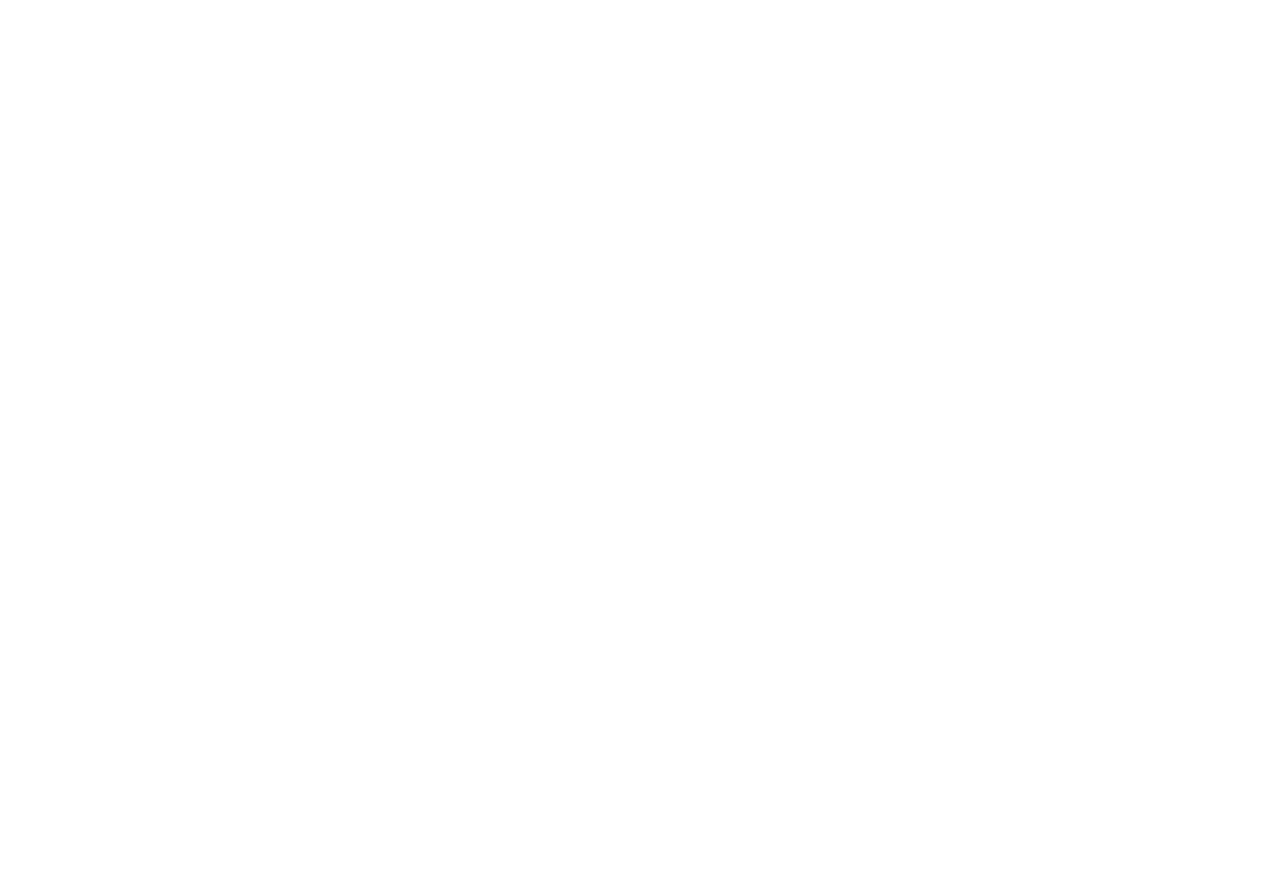
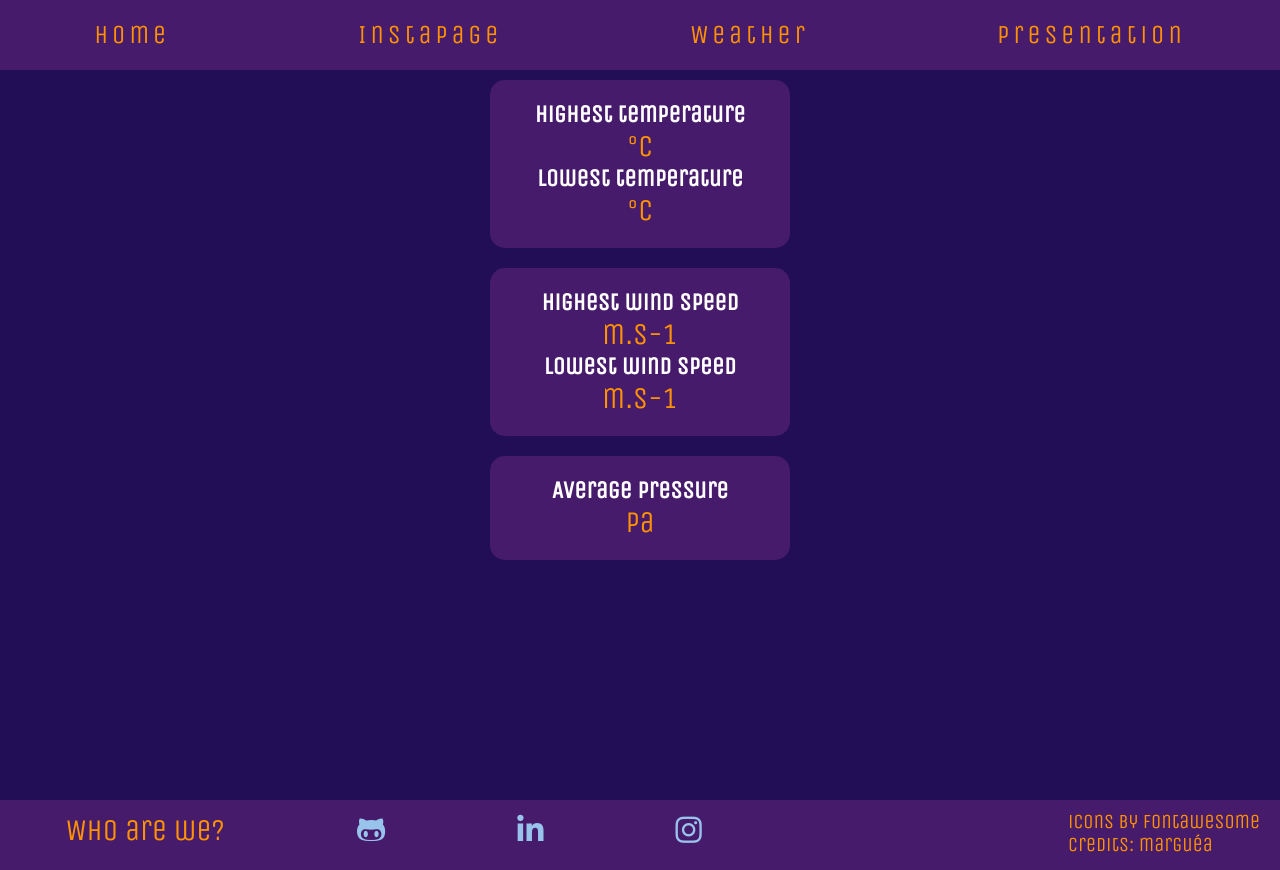
Before and after one commit to leabuende/life-on-mars, a plain HTML site: page weather.html in a window 1280 px wide. Before the commit the page ends 800 px from the top, so only its background shows below. Drawn offline with nearby package versions, Linux system fonts and the light colour scheme; no server answers.

Commit message:
last push

```diff
--- a/style.css
+++ b/style.css
@@ -2,8 +2,11 @@
     box-sizing: border-box;
     margin: 0;
 }
-body{
+.index{
     background-color: #220E57;
+}
+.insta{
+    background-color: #98C4EC;
 }
 nav{
 
@@ -66,7 +69,7 @@ nav{
 /*Main page*/
 main{
     height:100vh;
-    padding-top:50px;
+    padding-top:80px;
 }
 .welcome{
     width:100wv;
@@ -120,6 +123,7 @@ main{
     width:120px;
 }
 .planet .transform:hover{
+    transform: rotate(0deg) !important;
     top:23px;
     left:23px;
     height:100px;
@@ -127,6 +131,27 @@ main{
 }
 .flex{
     width: 100%;
+    display: flex;
+    justify-content: center;
+}
+/*Weather*/
+.card{
+    margin-bottom: 20px;
+    width:300px;
+    background-color: #471B6C;
+    color: white;
+    font-family: 'Unica One', cursive;
+    text-align: center;
+    padding-top:20px;
+    padding-bottom: 20px;
+    border-radius: 15px;
+}
+.card span{
+    font-size: 30px;
+    color:#FF9200;
+}
+.row{
+    width:100vw;
     display: flex;
     justify-content: center;
 }
--- a/weather.html
+++ b/weather.html
@@ -0,0 +1,73 @@
+<head>
+
+    <link rel="stylesheet" href="style.css">
+    <link href="https://fonts.googleapis.com/css2?family=Unica+One&display=swap" rel="stylesheet">
+</head>
+<html>
+    <body class="index">
+        <nav>
+            <div class="navigation">
+                <a href="index.html"><p>Home</p></a>
+                <a href="insta.html"><p>Instapage</p></a>
+                <a href="weather.html"><p>Weather</p></a>
+                <a href="about.html"><p>Presentation</p></a>
+            </div>
+        </nav>
+        <main>
+            <div class="row">
+                <div class="card">
+                    <h2>Highest temperature</h2>
+                    <span id="high"></span><span> °C</span>
+                    <h2>Lowest temperature</h2>
+                    <span id="low"></span><span> °C</span>
+                </div>
+            </div>
+            <div class="row">
+                <div class="card">
+                    <h2>Highest wind speed</h2>
+                    <span id="wind-high"></span><span> m.s-1</span>
+                    <h2>Lowest wind speed</h2>
+                    <span id="wind-low"></span><span> m.s-1</span>
+                </div>
+            </div>
+            <div class="row">
+                <div class="card">
+                    <h2>Average pressure</h2>
+                    <span id="pressure"></span><span> Pa</span>
+                   </div>
+            </div>
+        </main>
+        <footer>
+            <div class="links">
+                <a href="about.html"><p>Who are we?</p></a>
+                <i class="fab fa-github-alt"></i>
+                <i class="fab fa-linkedin-in"></i>
+                <i class="fab fa-instagram"></i>
+            </div>
+            <div class="credits">
+                <div>
+                    <p>icons by fontawesome</p>
+                    <p>credits: marguéa</p>
+                </div>
+            </div>
+        </footer>
+        <script src="https://kit.fontawesome.com/87c3556e07.js" crossorigin="anonymous"></script>
+        <script>
+            console.log('hello')
+            fetch('https://mars.nasa.gov/rss/api/?feed=weather&category=insight&feedtype=json&ver=1.0')
+                .then(response => {
+                    return response.json()
+                })
+                .then(data => {
+                    console.log(data[Object.keys(data)[0]])
+                    document.getElementById("low").innerHTML = data[Object.keys(data)[0]]["AT"].mn.toString().substr(0, 5)
+                    document.getElementById("high").innerHTML = data[Object.keys(data)[0]]["AT"].mx.toString().substr(0, 5)
+                    document.getElementById("wind-low").innerHTML = data[Object.keys(data)[0]]["HWS"].mn.toString().substr(0, 5)
+                    document.getElementById("wind-high").innerHTML = data[Object.keys(data)[0]]["HWS"].mx.toString().substr(0, 5)
+                    document.getElementById("pressure").innerHTML = data[Object.keys(data)[0]]["PRE"].av.toString().substr(0, 5)
+
+                    // Work with JSON data here
+                })
+        </script>
+    </body>
+</html>
```
Also changed, not shown: about.html (+36 -0 lines), index.html (+11 -3 lines), insta.html (+45 -0 lines).
